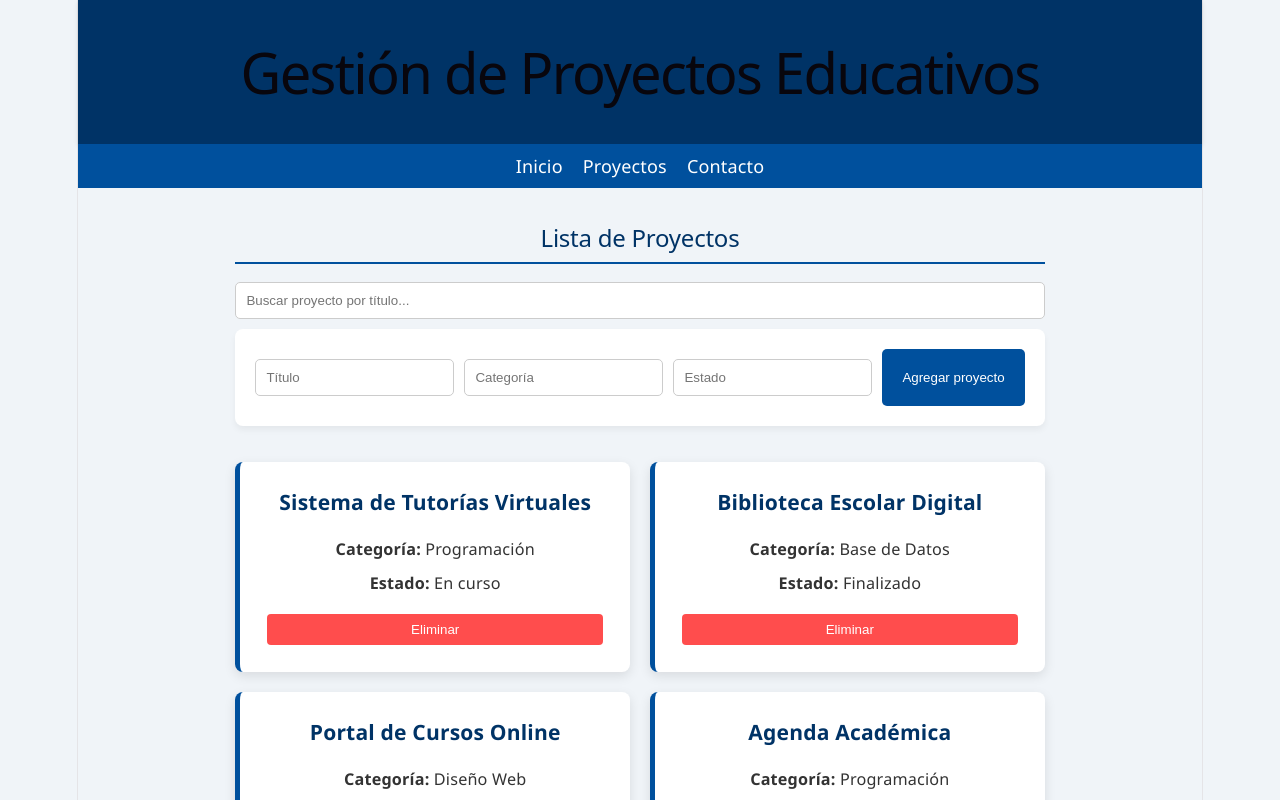
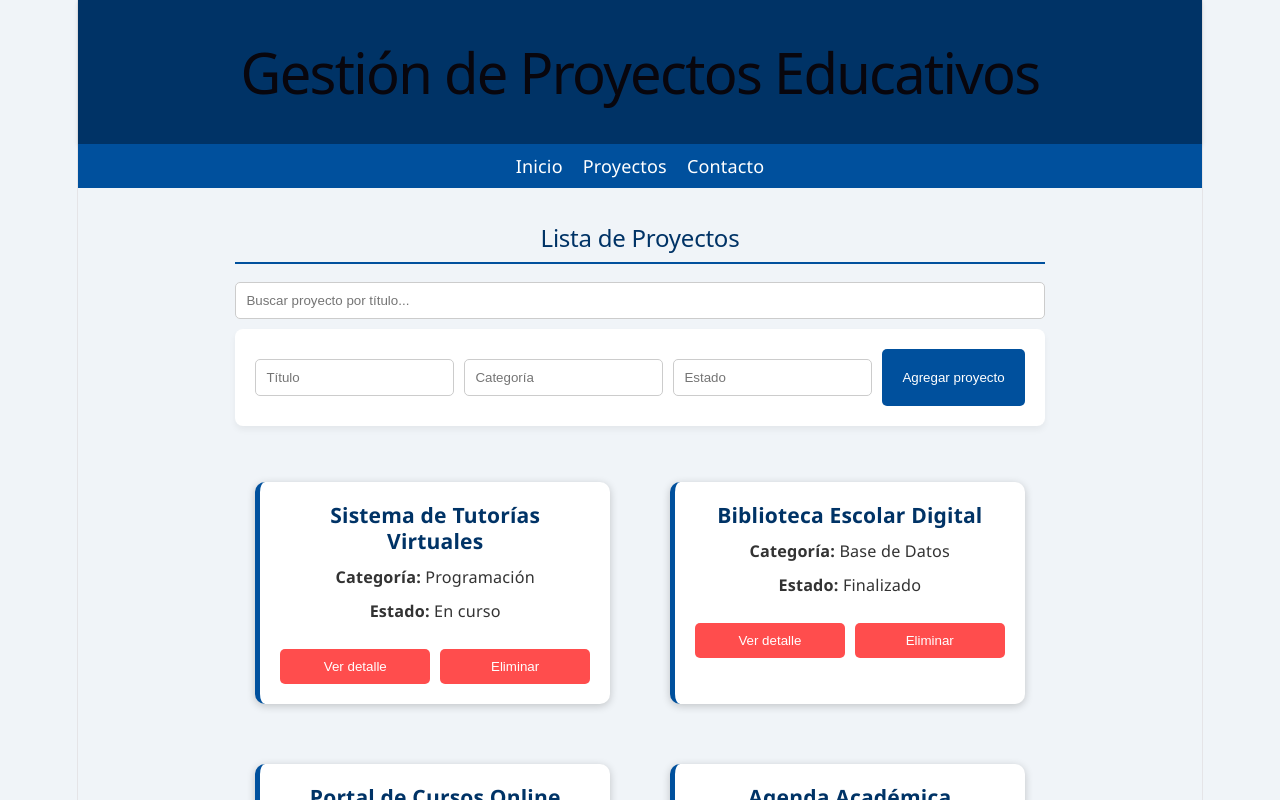
Before and after one commit to mmariotti08/pv_tp3_Grupo6, a React (Vite) app in the folder my-app/: page / in a window 1280 px wide. Shown: the top 800 px of the page. Built offline with nearby package versions, Linux system fonts and the light colour scheme.

Commit message:
Gonzalo Peñalva refactorizacion de ListaProyectos

```diff
--- a/my-app/src/components/ListaProyectos.jsx
+++ b/my-app/src/components/ListaProyectos.jsx
@@ -1,5 +1,6 @@
 import { useState } from "react";
 import proyectoService from "../services/proyectoService";
+import ProyectoCard from "./ProyectoCard";
 
 const ListaProyectos = () => {
     const [proyectos, setProyectos] = useState(proyectoService.obtenerProyectos());
@@ -86,15 +87,13 @@ const ListaProyectos = () => {
             </form>
 
             <div className="contenedor-proyectos">
+                {/* EL CAMBIO ESTÁ ACÁ: Renderizamos usando el componente de presentación */}
                 {proyectos.map((proyecto) => (
-                    <article className="card-proyecto" key={proyecto.id}>
-                        <h3>{proyecto.titulo}</h3>
-                        <p><strong>Categoría:</strong> {proyecto.categoria}</p>
-                        <p><strong>Estado:</strong> {proyecto.estado}</p>
-                        <button onClick={() => manejarEliminar(proyecto.id)}>
-                            Eliminar
-                        </button>
-                    </article>
+                    <ProyectoCard
+                        key={proyecto.id}
+                        proyecto={proyecto}
+                        alEliminar={manejarEliminar}
+                    />
                 ))}
             </div>
         </section>
```
